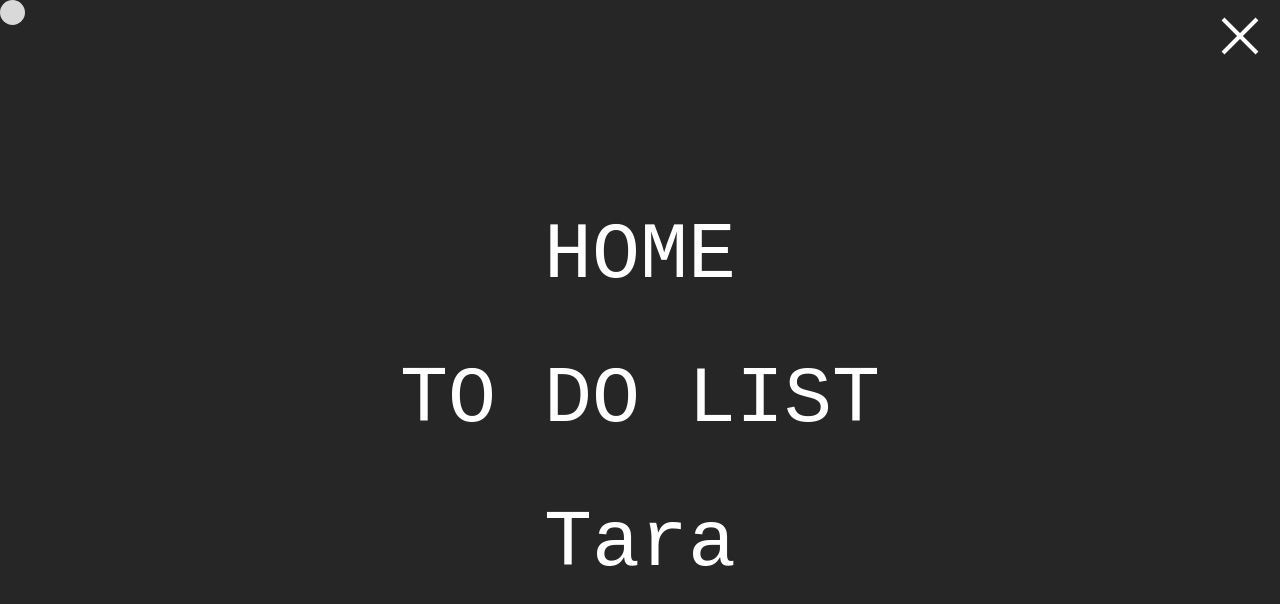
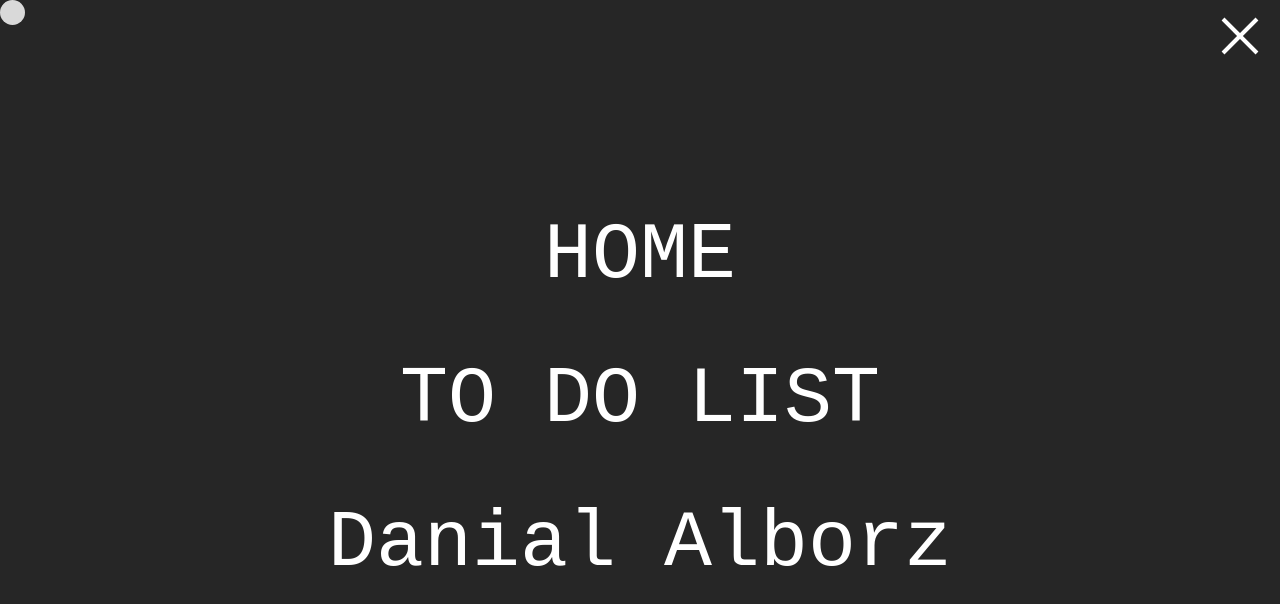
Before and after one commit to DANIYALALBORZ/menu, a website: page index.html in a window 1280 px wide. Both pictures are taken after a click on the element 1240 px from the left and 40 px from the top of the page. Drawn offline with Linux system fonts and the light colour scheme.

Commit message:
update list item

```diff
--- a/index.html
+++ b/index.html
@@ -20,7 +20,7 @@
         <ul class="menu-ul">
             <li><a href="#">HOME</a></li>
             <li><a href="./todolist.html">TO DO LIST</a></li>
-            <li><a href="#">Tara</a></li>
+            <li><a href="#">Danial Alborz</a></li>
         </ul>
     </nav>
 
```
